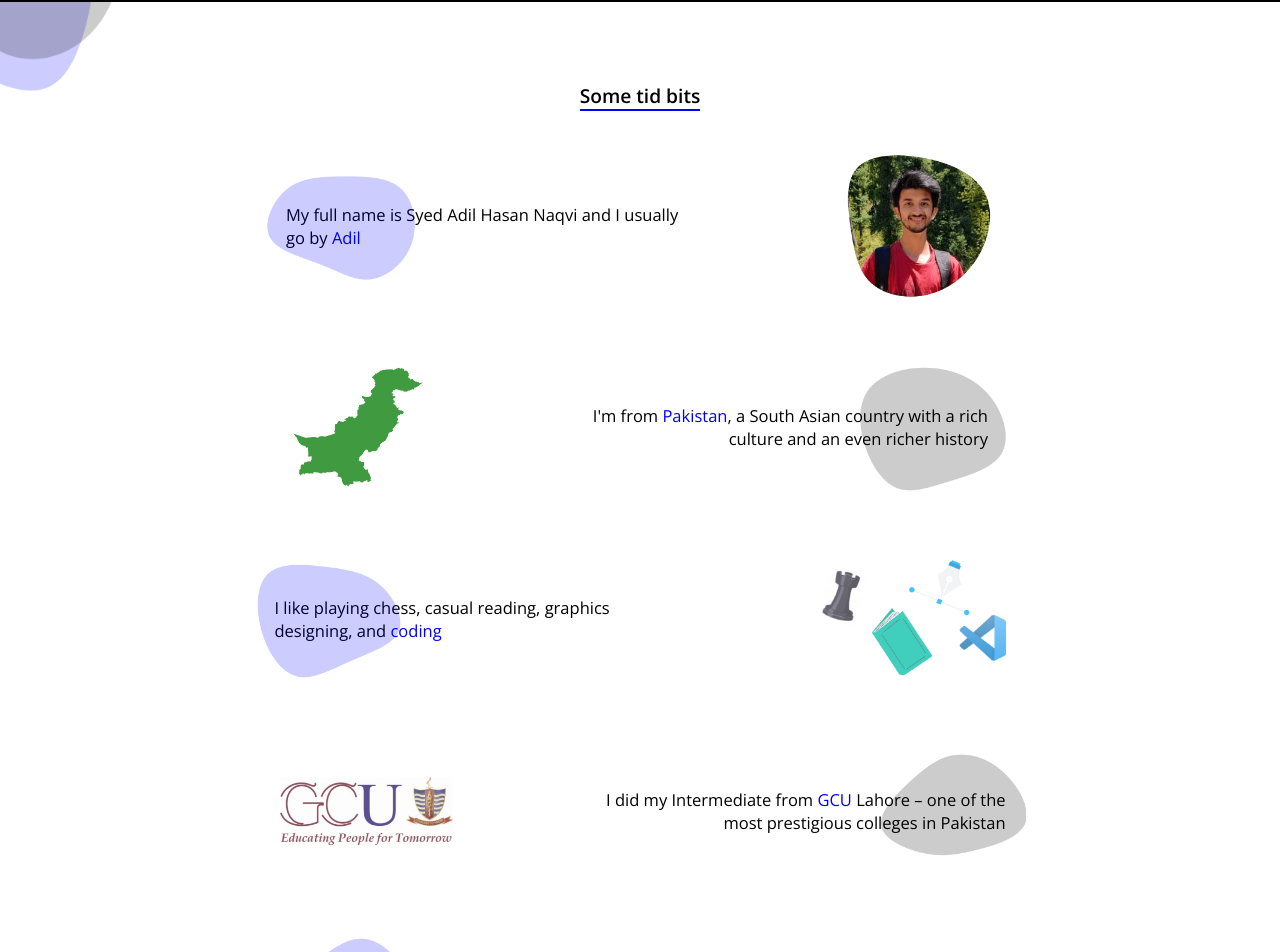
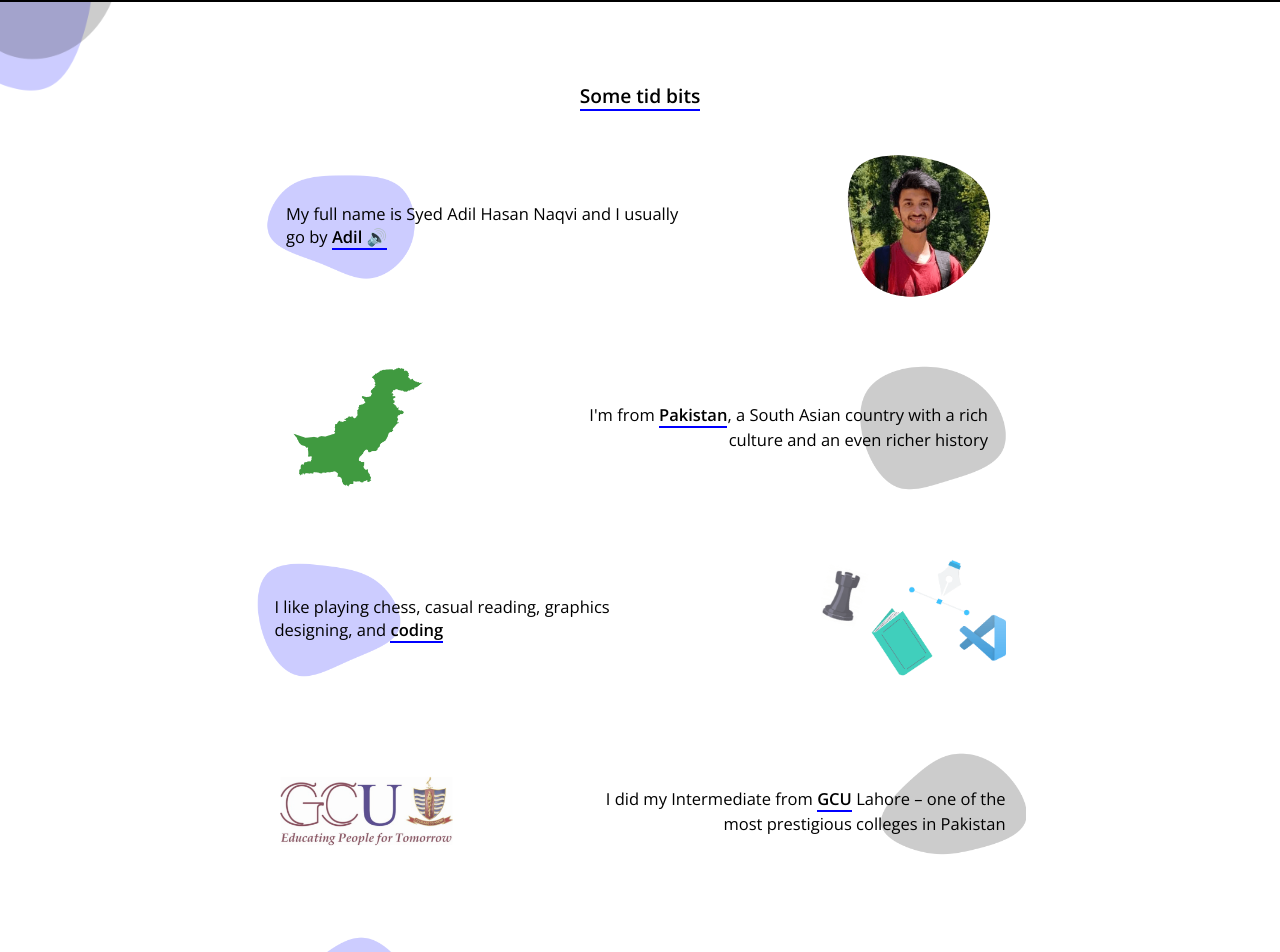
Before and after one commit to notadilnaqvi/portfolio-website, a React (Create React App) app: page /about in a window 1280 px wide. Shown: the part 57-1009 px from the top of the page. Built offline with nearby package versions, Linux system fonts and the light colour scheme.

Commit message:
Added pronunciation Added links on About page

```diff
--- a/src/App.css
+++ b/src/App.css
@@ -298,6 +298,7 @@ hr {
   left: 15px;
   height: calc(140px + 1vw + 1vh);
   top: -50px;
+  z-index: -1;
 }
 
 .home-bottom-section .segment .second-blob {
@@ -305,18 +306,21 @@ hr {
   height: calc(150px + 1vw + 1vh);
   min-height: 100px;
   top: -40px;
+  z-index: -1;
 }
 
 .home-bottom-section .segment .third-blob {
   left: -25px;
   height: calc(160px + 1vw + 1vh);
   top: -40px;
+  z-index: -1;
 }
 
 .home-bottom-section .segment .fourth-blob {
   right: 40px;
   height: calc(175px + 1vw + 1vh);
   top: -50px;
+  z-index: -1;
 }
 
 /* ERROR-404 PAGE */
@@ -421,7 +425,6 @@ img.socials-icon {
   font-weight: 400;
   width: 400px;
   position: relative;
-
 }
 
 .about-segment-image {
@@ -429,12 +432,13 @@ img.socials-icon {
   opacity: .75;
 }
 
-.about-segment p .first-blob {
+.about-segment div .first-blob {
   position: absolute;
   height: 150px;
   opacity: 0.20;
   left: -20px;
   top: -50px;
+  z-index: -1;
 }
 
 .about-segment p .second-blob {
@@ -443,6 +447,7 @@ img.socials-icon {
   opacity: 0.20;
   right: -20px;
   top: -50px;
+  z-index: -1;
 }
 
 .about-segment p .third-blob {
@@ -451,6 +456,7 @@ img.socials-icon {
   opacity: 0.20;
   left: -20px;
   top: -50px;
+  z-index: -1;
 }
 
 .about-segment p .fourth-blob {
@@ -459,6 +465,7 @@ img.socials-icon {
   opacity: 0.20;
   right: -20px;
   top: -50px;
+  z-index: -1;
 }
 
 .about-segment p .fifth-blob {
@@ -467,6 +474,7 @@ img.socials-icon {
   opacity: 0.20;
   left: -20px;
   top: -50px;
+  z-index: -1;
 }
 
 .about-segment p .sixth-blob {
@@ -475,6 +483,7 @@ img.socials-icon {
   opacity: 0.20;
   right: -20px;
   top: -50px;
+  z-index: -1;
 }
 
 .enjoyed-stuff-flex-wrapper{
@@ -802,3 +811,13 @@ td{
 .uses-category{
   font-weight: 600;
 }
+
+.know-more-link{
+  display: inline-block;
+  text-decoration: none;
+  color: black;
+  font-weight: 600;
+  font-size: calc(10pt + .25vw);
+  border-bottom: 2px blue solid;
+  cursor: pointer;
+}
--- a/src/components/knowMore.js
+++ b/src/components/knowMore.js
@@ -1,4 +1,5 @@
 import React from 'react';
+import Pronunciation from './pronunciation.js'
 
 // BLOBS
 import FirstBlob from '../media/blobs/first.png';
@@ -26,10 +27,10 @@ function KnowMore(){
 
 			{/* ME */}
 			<div className="about-segment">
-				<p className="about-segment-text">
+				<div className="about-segment-text">
 					<img src={FirstBlob} alt='' className='first-blob'/>
-					My full name is Syed Adil Hasan Naqvi and I usually go by <span className='blue-ify'>Adil</span>
-				</p>
+					My full name is Syed Adil Hasan Naqvi and I usually go by <Pronunciation/>
+				</div>
 				<img src={FirstImg} alt="" height='150px' />
 			</div>
 
@@ -38,7 +39,7 @@ function KnowMore(){
 				<img src={SecondImg} alt="" className="about-segment-image"/>
 				<p className="about-segment-text" align='right'>
 					<img src={SecondBlob} alt='' className='second-blob'/>
-					I'm from <span className="blue-ify">Pakistan</span>, a South Asian country with a rich culture and an even richer history
+					I'm from <a href="https://en.wikipedia.org/wiki/Pakistan" target='_blank' rel="noopener noreferrer"className="know-more-link">Pakistan</a>, a South Asian country with a rich culture and an even richer history
 				</p>
 			</div>
 
@@ -46,7 +47,7 @@ function KnowMore(){
 			<div className="about-segment">
 				<p className="about-segment-text">
 					<img src={ThirdBlob} alt='' className='third-blob'/>
-					I like playing chess, casual reading, graphics designing, and <span className='blue-ify'>coding</span>
+					I like playing chess, casual reading, graphics designing, and <a href="https://github.com/notadilnaqvi" target='_blank' rel="noopener noreferrer"className="know-more-link">coding</a>
 				</p>
 				<img src={ThirdImg} alt="" className="about-segment-image"/>
 			</div>
@@ -56,7 +57,7 @@ function KnowMore(){
 				<img src={FourthImg} alt="" className="about-segment-image"/>
 				<p className="about-segment-text" align='right'>
 					<img src={FourthBlob} alt='' className='fourth-blob'/>
-					I did my Intermediate from <span className='blue-ify'>GCU</span> Lahore – one of the most prestigious colleges in Pakistan
+					I did my Intermediate from <a href="https://en.wikipedia.org/wiki/Government_College_University,_Lahore" target='_blank' rel="noopener noreferrer"className="know-more-link">GCU</a> Lahore – one of the most prestigious colleges in Pakistan
 				</p>
 			</div>
 
@@ -64,7 +65,7 @@ function KnowMore(){
 			<div className="about-segment">
 				<p className="about-segment-text">
 					<img src={FifthBlob} alt='' className='fifth-blob'/>
-					I majored in Mechanical Engineering from <span className='blue-ify'>NUST</span> – the #1 science and technology university in the country – with a minor in Computer Science
+					I majored in Mechanical Engineering from <a href="https://en.wikipedia.org/wiki/National_University_of_Sciences_%26_Technology#Rankings_and_awards" target='_blank' rel="noopener noreferrer"className="know-more-link">NUST</a> – the #1 science and technology university in the country – with a minor in Computer Science
 				</p>
 				<img src={FifthImg} alt='' className="about-segment-image"/>
 			</div>
@@ -74,7 +75,7 @@ function KnowMore(){
 				<img src={SixthImg} alt='' className="about-segment-image"/>
 				<p className='about-segment-text' align='right'>
 					<img src={SixthBlob} alt='' className='sixth-blob'/>
-					I am particularly interested in <span className='blue-ify'>machine learning</span> and <span className='blue-ify'>artificial intelligence</span>
+					I am particularly interested in machine learning and artificial intelligence
 				</p>
 			</div>
 		</div>
--- /dev/null
+++ b/src/components/pronunciation.js
@@ -0,0 +1,25 @@
+/*
+"Pronunciation" compenent credited to "Nick Major" from https://coderrocketfuel.com/article/how-to-play-a-mp3-sound-file-in-react-js
+*/
+
+import React, { Component } from "react";
+import audioFile from '../media/adil-pronunciation.mp3'
+
+
+export default class Pronunciation extends Component {
+  playAudio() {
+    const audioEl = document.getElementsByClassName("audio-element")[0]
+    audioEl.play()
+  }
+
+  render() {
+    return (
+      <div style={{display: 'inline-block'}}>
+        <p onClick={this.playAudio} className="know-more-link">Adil <span role="img" aria-label="speaker">🔊</span></p>
+        <audio className="audio-element">
+          <source src={audioFile}></source>
+        </audio>
+      </div>
+    )
+  }
+}
```
Also changed, not shown: 1 other file (tests, documents, lock files or other folders).
